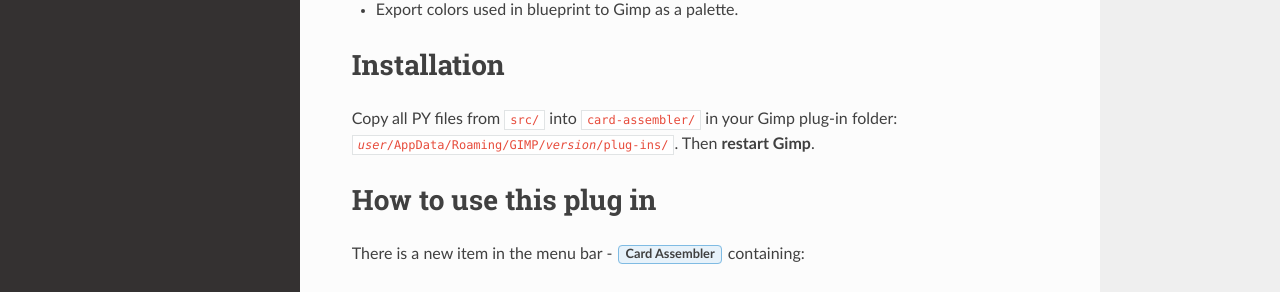
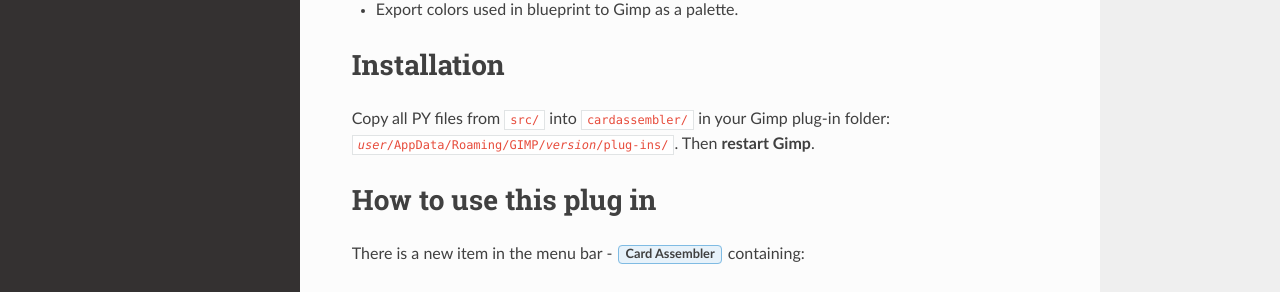
Before and after one commit to martin-brajer/card-assembler, a Sphinx documentation site: the page built from docs/source/_overview.rst, in a window 1280 px wide and 1387 px high. Shown: the part 402-694 px from the top of the window. Built offline with Sphinx 7.4.7 and the Read the Docs theme 2.0.0, drawn with Linux system fonts in a browser that asks for light colours; the version number could not be read and is left out.

```diff
--- a/docs/source/_overview.rst
+++ b/docs/source/_overview.rst
@@ -30,9 +30,9 @@ Features
 Installation
 ------------
 
-Copy all PY files from :file:`src/` into :file:`card-assembler/`
-in your Gimp plug-in folder:
-:file:`{user}/AppData/Roaming/GIMP/{version}/plug-ins/`. Then **restart Gimp**.
+Copy all PY files from :file:`src/` into :file:`cardassembler/` in your Gimp
+plug-in folder: :file:`{user}/AppData/Roaming/GIMP/{version}/plug-ins/`.
+Then **restart Gimp**.
 
 
 How to use this plug in
```
